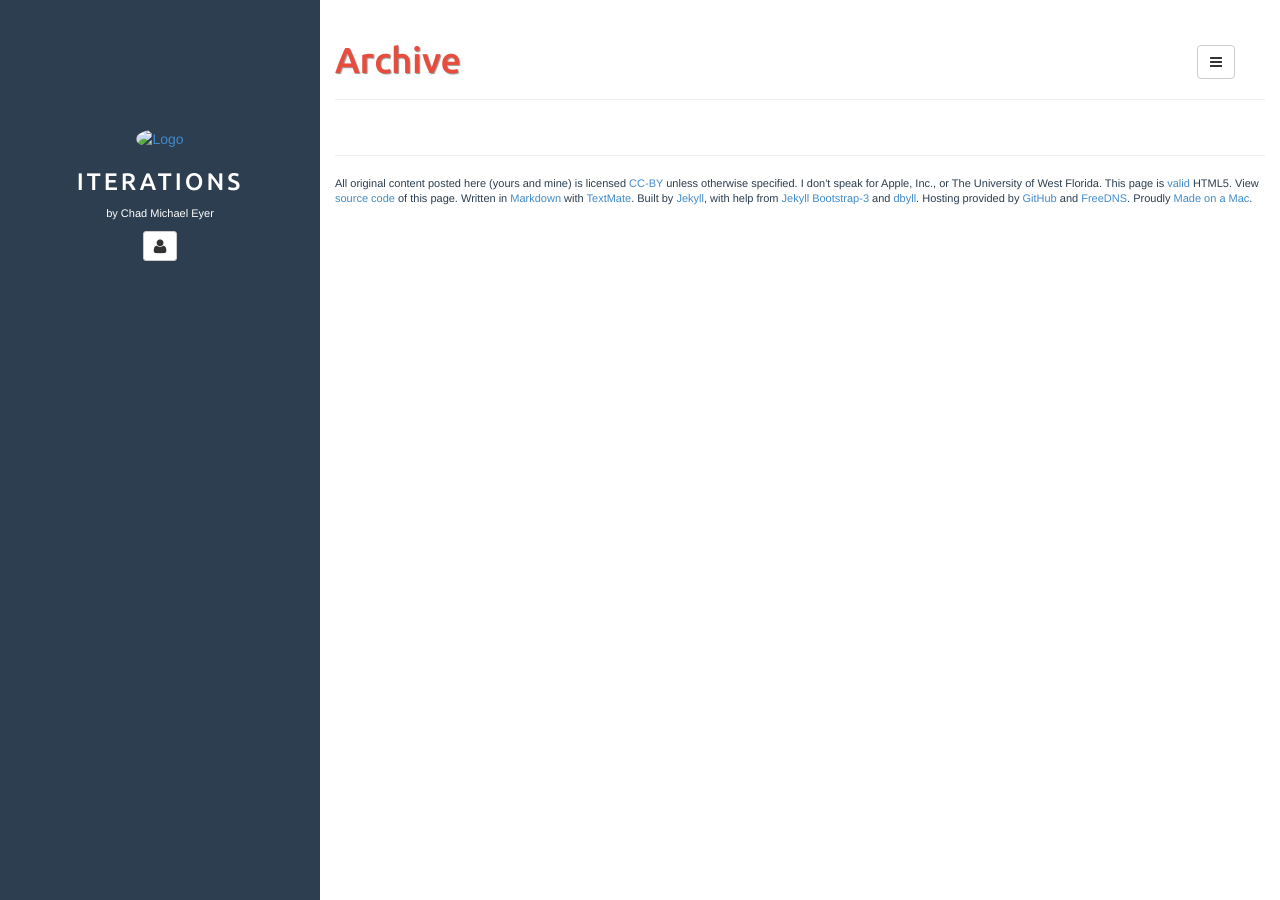
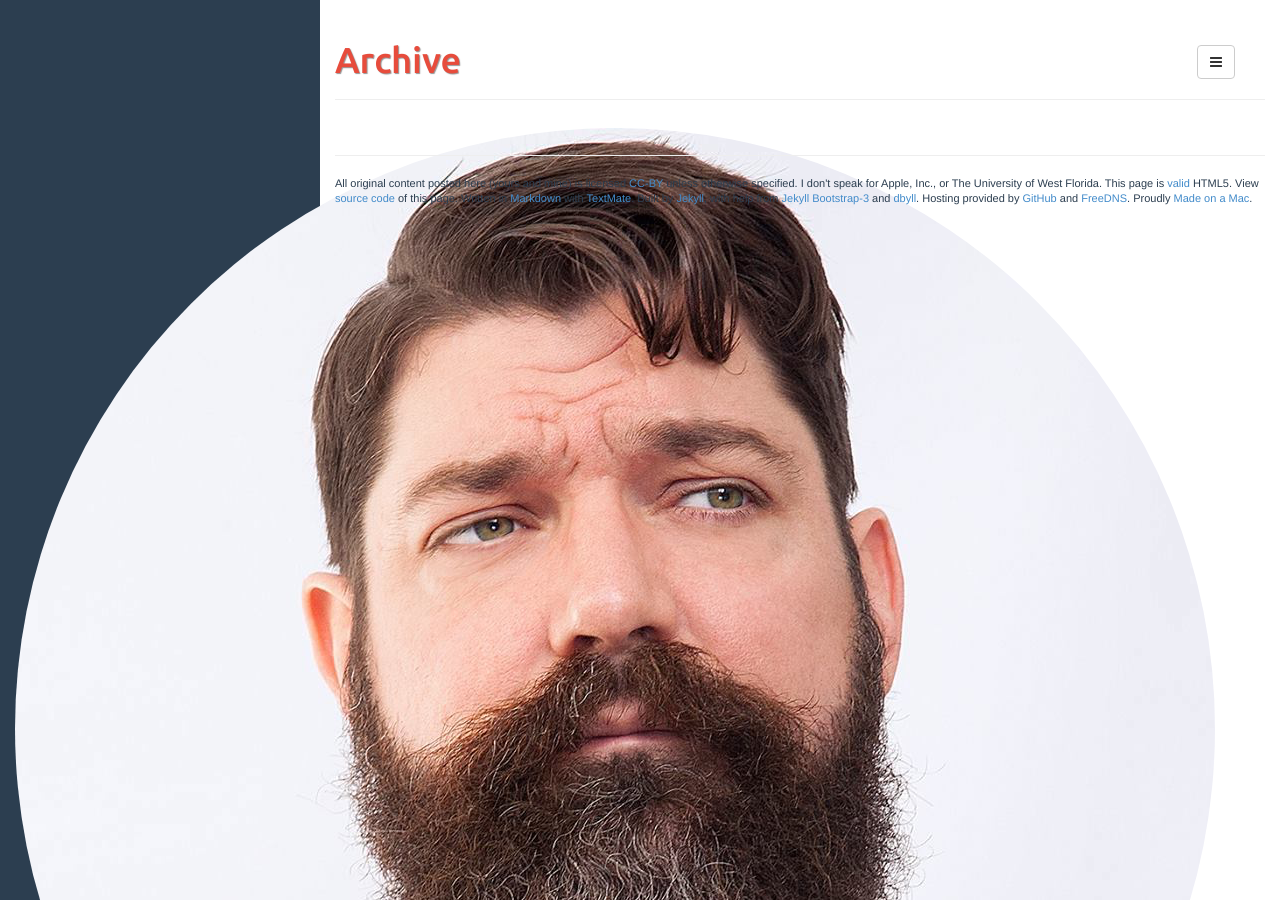
Before and after one commit to chadmichaeleyer/chadmichaeleyer.github.io, a Jekyll site: the page built from archive.html, in a window 1280 px wide. Built offline with Jekyll 4.4.1, drawn with Linux system fonts in a browser that asks for light colours.

Commit message:
Updated image

```diff
--- a/_includes/themes/dbyll/sidebar.html
+++ b/_includes/themes/dbyll/sidebar.html
@@ -1,7 +1,7 @@
 <!-- sidebar.html -->
 <header class="sidebar-header" role="banner">
 	<a href="{% if BASE_PATH %}{{ BASE_PATH }}{% else %}/{% endif %}">
-		<img src="assets/eyer.png" class="img-circle" alt="Logo"/>
+		<img src="hthp://www.eyer.us/assets/eyer.png" class="img-circle" alt="Logo"/>
 	</a>
 	<h3 class="title">
 		<a href="{% if BASE_PATH %}{{ BASE_PATH }}{% else %}/{% endif %}">{{ site.title }}</a>
```
